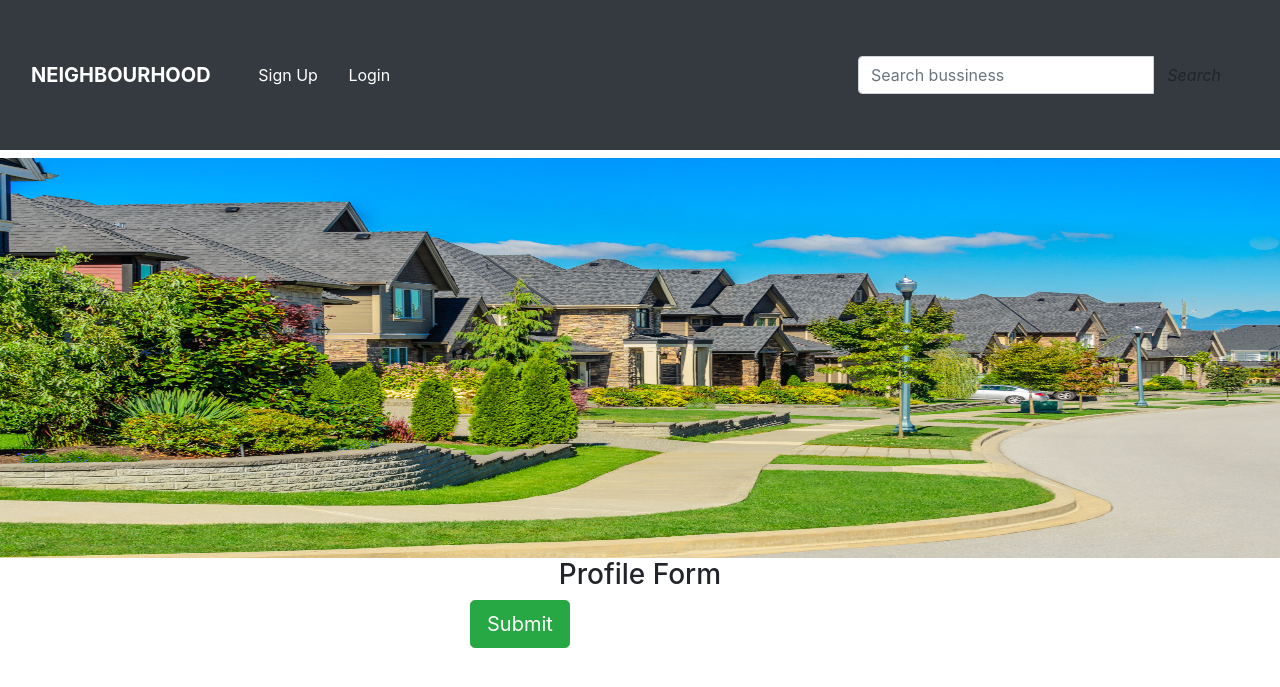
After one commit to fevenMwoldu/Neighborhood, a Django app: template neighbours/templates/add_profile.html in a window 1280 px wide. The commit adds this page. Shown: the top 687 px of the page. Run offline with Django 3.2, Linux system fonts and the light colour scheme; the template is opened without the code that fills it, so the values that code supplies are empty; some libraries are stand-ins or nearby versions.

Commit message:
- Created  add_bussiness,add_post and add_profile inorder to add bussiness,events and user profiles. - Modified the navbar with the add-post and add-bussiness url's - Included a bootstrap card

```diff
--- /dev/null
+++ b/neighbours/templates/add_profile.html
@@ -0,0 +1,32 @@
+{%extends 'base.html'%} {% load bootstrap4 %}{% block content %}{{ block.super}}
+
+<div class="container">
+    <div class="container">
+        <div class="row">
+            <!-- Empty div -->
+            <div class="col-md-4"></div>
+            <div class="col-md-4">
+                {% if form.errors %}
+                <p> Some Information Might be Incorrect </p>
+                {% endif %}
+                <div class="panel panel-default">
+
+                    <div class="panel-heading">
+                        <h3 class="text-center">Profile Form</h3>
+                    </div>
+                    <div class="panel-body">
+                        <form action="{%url 'add-profile'%}" method="post" enctype="multipart/form-data">
+                            {%csrf_token%} {% bootstrap_form form%}
+                            <input type="submit" class="btn btn-success btn-lg" value="Submit">
+                        </form>
+                    </div>
+
+                </div>
+
+            </div>
+            <!-- empty div -->
+            <div class="col-md-4"></div>
+        </div>
+    </div>
+
+    {% endblock %}
--- a/neighbours/templates/navbar.html
+++ b/neighbours/templates/navbar.html
@@ -29,8 +29,13 @@
                             <a href="{%url 'index'%}" style="color: black">Home</a>
                         </li>
                         <li>
-                            <a href="" style="color: black">Add Neighbourhood</a>
+                            <a href="{%url 'add-post'%}" style="color: black">Add post</a>
                         </li>
+                        {% if is_admin %}
+                        <li>
+                            <a href="{%url 'add-bussiness'%}" style="color: black">Add bussiness</a>
+                        </li>
+                        {% endif %}
                         <li>
                             <a href="/accounts/password/change" style="color: black">Change Password</a>
                         </li>
```
Also changed, not shown: neighbours/templates/add_bussiness.html (added, +31 -0 lines), neighbours/templates/add_post.html (added, +31 -0 lines), neighbours/templates/index.html (+14 -19 lines).
